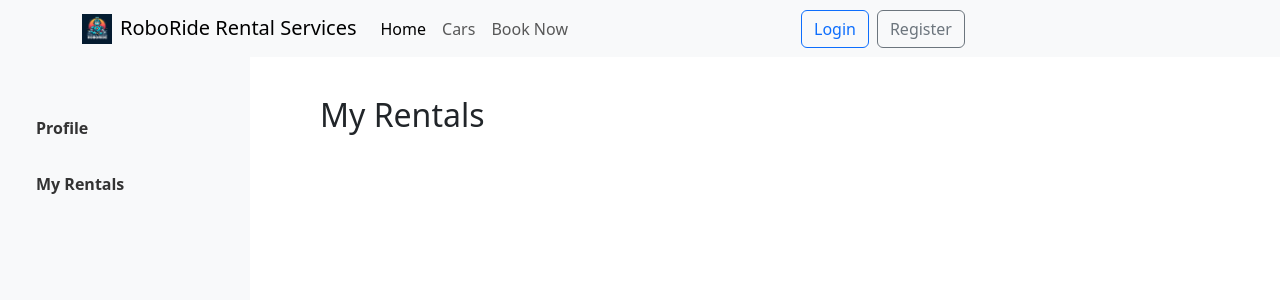
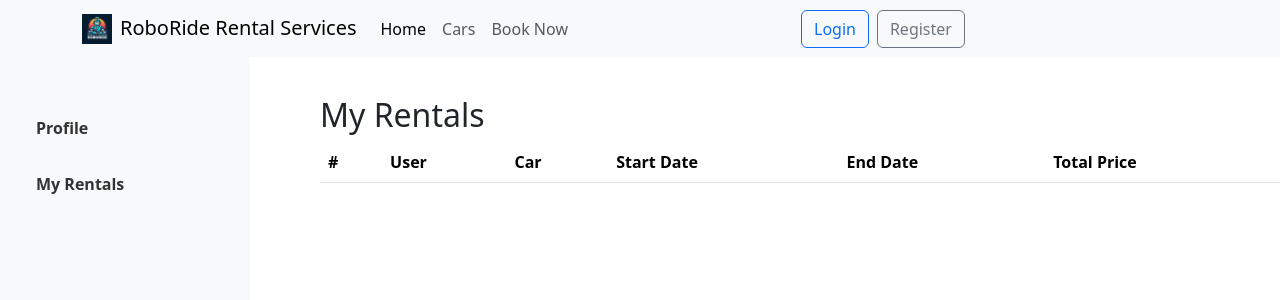
Before and after one commit to EarthCaspian/project-rbride, a React (Create React App) app: page /rentals in a window 1280 px wide. Shown: the top 300 px of the page. Built offline with nearby package versions, Linux system fonts and the light colour scheme.

Commit message:
My Rentals Page added

```diff
--- a/src/layouts/Login/Login.tsx
+++ b/src/layouts/Login/Login.tsx
@@ -9,11 +9,13 @@ import LoginService from "../../services/LoginService";
 import TokenService from "../../services/TokenService";
 import { useDispatch } from "react-redux";
 import { setLoggedIn } from "../../store/loginSlice";
+import { setUser } from "../../store/userSlice";
 
 type Props = {};
 
 interface LoginResponse {
   token: string;
+  userId: number;
 }
 
 interface AuthCResult {
@@ -48,9 +50,10 @@ const Login = (props: Props) => {
       LoginService.login(loginData)
       .then((response:ServerResponse) => {
         if (response && response.data && response.data.loginResponse) {
-          const token = response.data.loginResponse.token;
+          const { token, userId } = response.data.loginResponse;
           TokenService.setToken(token);
           dispatch(setLoggedIn());
+          dispatch(setUser({ userId }));
           navigate('/');
         } else {
           console.error('Invalid response structure:', response);
--- /dev/null
+++ b/src/models/response/GetRentalByUserIdResponse.ts
@@ -0,0 +1,10 @@
+export interface GetRentalByUserIdResponse {
+	id: number;
+    startDate: Date;
+    endDate: Date;
+    totalPrice: number;
+	carPlate: string;
+	username: string;
+	userId: string;
+
+}
--- /dev/null
+++ b/src/models/response/UserModel.ts
@@ -0,0 +1,5 @@
+export interface UserModel {
+	id: number;
+    email: string;
+    password: string;
+}
--- a/src/pages/Profile/Rentals/Rentals.tsx
+++ b/src/pages/Profile/Rentals/Rentals.tsx
@@ -1,37 +1,56 @@
 import React, { useState, useEffect } from 'react';
 import './Rentals.css';
 import Sidebar from '../Sidebar/Sidebar';
-import RentalService from '../../../services/RentalService';
-import { GetRentalByUserIdRequest } from '../../../models/response/RentalModel';
+import TokenService from '../../../services/TokenService';
+import { GetRentalByUserIdResponse } from '../../../models/response/GetRentalByUserIdResponse';
+import RentalGetRentals from '../../../services/RentalGetRentals';
 
-const Rentals = ({ token }: { token: string }) => {
-    const [rentals, setRentals] = useState<GetRentalByUserIdRequest[]>([]);
+const Rentals = () => {
+    const [rentals, setRentals] = useState<GetRentalByUserIdResponse[]>([]);
 
     useEffect(() => {
+        const token = TokenService.getToken();
         if (!token) return;
 
-        RentalService.getRentals(token)
-            .then((data: GetRentalByUserIdRequest[]) => {
+        RentalGetRentals.getRentals(token)
+            .then((data: GetRentalByUserIdResponse[]) => {
                 setRentals(data);
             })
             .catch(error => console.error('Error fetching user rentals:', error));
-    }, [token]);
+    }, []);
 
     return (
         <div className="rentals">
             <Sidebar />
             <h2>My Rentals</h2>
-            <ul>
-                {rentals.map((rental, index) => (
-                    <li key={index}>
-                        Car: {rental.car}<br />
-                        Start Date: {rental.startDate}<br />
-                        Return Date: {rental.returnDate}<br />
-                        Total Price: {rental.totalPrice}
-                    </li>
-                ))}
-            </ul>
+
+            <table className="table">
+                <thead>
+                    <tr>
+                        <th scope="col">#</th>
+                        <th scope="col">User</th>
+                        <th scope="col">Car</th>
+                        <th scope="col">Start Date</th>
+                        <th scope="col">End Date</th>
+                        <th scope="col">Total Price</th>
+                    </tr>
+                </thead>
+                <tbody>
+                    {rentals.map((rental, index) => (
+                        <tr key={index}>
+                            <th scope="row">{index + 1}</th>
+                            <td>{rental.username}</td>
+                            <td>{rental.carPlate}</td>
+                            <td>{new Date(rental.startDate).toLocaleDateString()}</td>
+                            <td>{new Date(rental.endDate).toLocaleDateString()}</td>
+                            <td>{rental.totalPrice} ₺</td>
+                        </tr>
+                    ))}
+                </tbody>
+        </table>
         </div>
+
+
     );
 };
 
--- /dev/null
+++ b/src/services/RentalGetRentals.ts
@@ -0,0 +1,21 @@
+import { GetRentalByUserIdResponse } from "../models/response/GetRentalByUserIdResponse";
+import axiosInstance from "../utils/interceptors/axiosInterceptors";
+
+
+class RentalGetRentals {
+
+    getRentals(token: string): Promise<GetRentalByUserIdResponse[]> {
+        return axiosInstance.get<GetRentalByUserIdResponse[]>(`/rentals/getRentalsByUserId`, {
+            headers: {
+                Authorization: `${token}`
+            }
+        })
+        .then(response => response.data)
+        .catch(error => {
+            throw error;
+        });
+    }
+
+}
+
+export default new RentalGetRentals();
--- a/src/services/RentalService.ts
+++ b/src/services/RentalService.ts
@@ -1,6 +1,5 @@
 import axios from "axios";
-import { AddRentalRequestModel, GetRentalByUserIdRequest } from "../models/response/RentalModel";
-import axiosInstance from "../utils/interceptors/axiosInterceptors";
+import { AddRentalRequestModel } from "../models/response/RentalModel";
 
 const API_URL="http://localhost:8080/api/rentals";
 
@@ -15,18 +14,6 @@ class RentalService {
             console.log(error + ": Invalid parameters or malformed data.");
         })
     }
-
-    getRentals(token: string): Promise<GetRentalByUserIdRequest[]> {
-        return axiosInstance.get<GetRentalByUserIdRequest[]>(`/rentals/getRentalsByUserId`, {
-            headers: {
-                Authorization: `${token}`
-            }
-        })
-        .then(response => response.data)
-        .catch(error => {
-            throw error;
-        });
-    }
 }
 
 export default new RentalService();
--- /dev/null
+++ b/src/store/userSlice.ts
@@ -0,0 +1,23 @@
+import { createSlice } from '@reduxjs/toolkit';
+
+interface UserState {
+  userId: number | null;
+}
+
+const initialState: UserState = {
+  userId: null,
+};
+
+const userSlice = createSlice({
+  name: 'user',
+  initialState,
+  reducers: {
+    setUser: (state, action) => {
+      state.userId = action.payload.userId;
+    },
+  },
+});
+
+export const { setUser } = userSlice.actions;
+
+export default userSlice.reducer;
```
Also changed, not shown: src/models/response/RentalModel.ts (+0 -8 lines).
